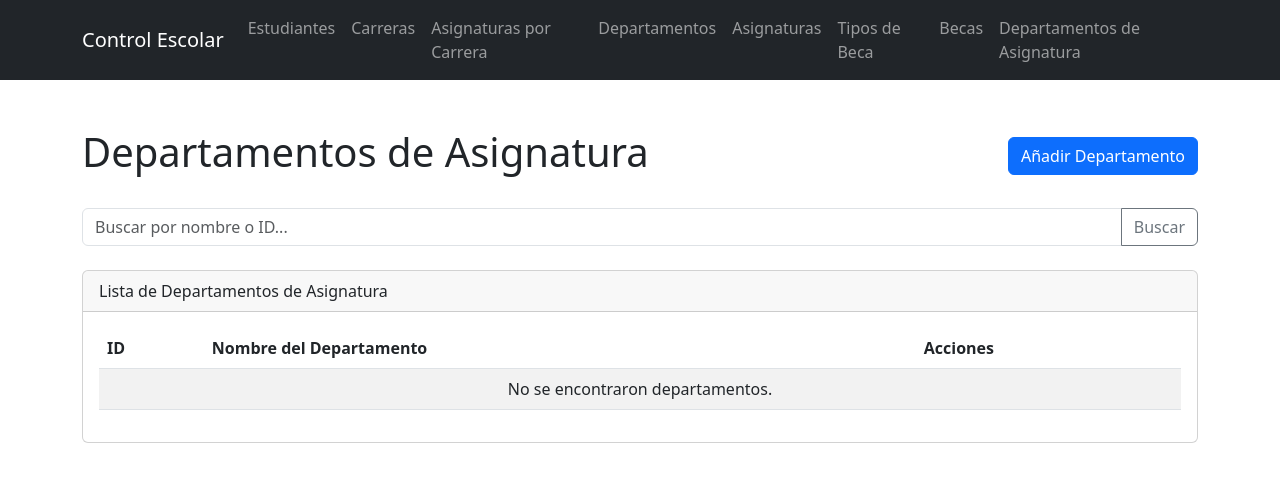
After one commit to luiselodeon/proyecto-bases-de-datos, a Flask app: page /departamentos_asignatura in a window 1280 px wide. The commit adds this page. Shown: the top 482 px of the page. Run offline with Flask 3, Linux system fonts and the light colour scheme; data that the repository does not hold is empty.

Commit message:
Departamentos
Cambio de los departamentos de carrera y asignatura

```diff
--- a/app.py
+++ b/app.py
@@ -414,33 +414,34 @@ def search_carreras():
 # ---------------------------
 # CRUD Asignatura x Carrera
 # ---------------------------
+# ---------------------------
+# CRUD Asignatura x Carrera
+# ---------------------------
 
 @app.route("/asignaturaxcarrera")
 def list_asignaturaxcarrera():
     conn = get_db_connection()
+    if conn is None:
+        return render_template("asignaturaxcarrera_list.html", relaciones=[])
+
     cursor = conn.cursor(dictionary=True)
-
     cursor.execute("""
         SELECT axc.idcarrera,
                c.descripcion_carrera,
                axc.idasignatura,
-               a.nombre_asignatura,
-               axc.departamento_academico,
-               d.nombre_departamento
+               a.nombre_asignatura
         FROM asignaturaxcarrera axc
         JOIN carrera c
           ON axc.idcarrera = c.idcarrera
         JOIN asignatura a
           ON axc.idasignatura = a.idasignatura
-        LEFT JOIN departamentoacademico d
-          ON axc.departamento_academico = d.iddepartamentoacademico
-        ORDER BY axc.idcarrera, axc.idasignatura;
+        ORDER BY c.descripcion_carrera, a.nombre_asignatura;
     """)
-    registros = cursor.fetchall()
+    relaciones = cursor.fetchall()
     cursor.close()
     conn.close()
 
-    return render_template("asignaturaxcarrera_list.html", registros=registros)
+    return render_template("asignaturaxcarrera_list.html", relaciones=relaciones)
 
 
 @app.route("/asignaturaxcarrera/add", methods=["GET", "POST"])
@@ -452,7 +453,7 @@ def add_asignaturaxcarrera():
 
     cursor = conn.cursor(dictionary=True)
 
-    # 🔹 Estos SELECT llenan los menús desplegables
+    # Catálogos para los SELECT
     cursor.execute("""
         SELECT idcarrera, descripcion_carrera
         FROM carrera
@@ -467,30 +468,16 @@ def add_asignaturaxcarrera():
     """)
     asignaturas = cursor.fetchall()
 
-    cursor.execute("""
-        SELECT iddepartamentoacademico, nombre_departamento
-        FROM departamentoacademico
-        ORDER BY iddepartamentoacademico;
-    """)
-    departamentos = cursor.fetchall()
-
-    # 👀 Debug rápido (revisa en la consola del servidor Flask)
-    print("DEBUG AXC -> carreras:", len(carreras),
-          "asignaturas:", len(asignaturas),
-          "departamentos:", len(departamentos))
-
     if request.method == "POST":
         idcarrera = request.form.get("idcarrera")
         idasignatura = request.form.get("idasignatura")
-        iddepto = request.form.get("iddepartamentoacademico")  # puede venir vacío
 
         try:
             cursor2 = conn.cursor()
             cursor2.execute("""
-                INSERT INTO asignaturaxcarrera
-                    (idcarrera, idasignatura, departamento_academico)
-                VALUES (%s, %s, %s)
-            """, (idcarrera, idasignatura, iddepto if iddepto else None))
+                INSERT INTO asignaturaxcarrera (idcarrera, idasignatura)
+                VALUES (%s, %s)
+            """, (idcarrera, idasignatura))
             conn.commit()
             cursor2.close()
             flash("Asignatura asociada a la carrera correctamente.", "success")
@@ -506,70 +493,17 @@ def add_asignaturaxcarrera():
         "asignaturaxcarrera_form.html",
         carreras=carreras,
         asignaturas=asignaturas,
-        departamentos=departamentos,
-        relacion=None   # 👈 importante: el template usa 'relacion'
+        relacion=None
     )
-@app.route("/asignaturaxcarrera/edit/<int:idcarrera>/<int:idasignatura>", methods=["GET", "POST"])
-def edit_asignaturaxcarrera(idcarrera, idasignatura):
+
+
+@app.route("/asignaturaxcarrera/delete/<int:idcarrera>/<int:idasignatura>", methods=["POST"])
+def delete_asignaturaxcarrera(idcarrera, idasignatura):
     conn = get_db_connection()
     if conn is None:
         return redirect(url_for("list_asignaturaxcarrera"))
 
-    cursor = conn.cursor(dictionary=True)
-
-    # Obtener la relación actual
-    cursor.execute("""
-        SELECT idcarrera, idasignatura, departamento_academico
-        FROM asignaturaxcarrera
-        WHERE idcarrera = %s AND idasignatura = %s;
-    """, (idcarrera, idasignatura))
-    relacion = cursor.fetchone()
-
-    if not relacion:
-        flash("Relación no encontrada.", "warning")
-        return redirect(url_for("list_asignaturaxcarrera"))
-
-    # Catálogos
-    cursor.execute("SELECT idcarrera, descripcion_carrera FROM carrera ORDER BY idcarrera;")
-    carreras = cursor.fetchall()
-
-    cursor.execute("SELECT idasignatura, nombre_asignatura FROM asignatura ORDER BY idasignatura;")
-    asignaturas = cursor.fetchall()
-
-    cursor.execute("SELECT iddepartamentoacademico, nombre_departamento FROM departamentoacademico;")
-    departamentos = cursor.fetchall()
-
-    if request.method == "POST":
-        nuevo_depto = request.form.get("departamento_academico") or None
-
-        try:
-            cursor.execute("""
-                UPDATE asignaturaxcarrera
-                SET departamento_academico = %s
-                WHERE idcarrera = %s AND idasignatura = %s
-            """, (nuevo_depto, idcarrera, idasignatura))
-            conn.commit()
-            flash("Relación actualizada correctamente.", "success")
-            return redirect(url_for("list_asignaturaxcarrera"))
-        except mysql.connector.Error as err:
-            conn.rollback()
-            flash(f"Error al actualizar: {err}", "danger")
-
-    cursor.close()
-    conn.close()
-
-    return render_template(
-        "asignaturaxcarrera_form.html",
-        relacion=relacion,
-        carreras=carreras,
-        asignaturas=asignaturas,
-        departamentos=departamentos
-    )
-@app.route("/asignaturaxcarrera/delete/<int:idcarrera>/<int:idasignatura>", methods=["POST"])
-def delete_asignaturaxcarrera(idcarrera, idasignatura):
-    conn = get_db_connection()
     cursor = conn.cursor()
-
     try:
         cursor.execute("""
             DELETE FROM asignaturaxcarrera
@@ -584,51 +518,44 @@ def delete_asignaturaxcarrera(idcarrera, idasignatura):
     cursor.close()
     conn.close()
     return redirect(url_for("list_asignaturaxcarrera"))
+
+
 @app.route("/asignaturaxcarrera/search")
 def search_asignaturaxcarrera():
-    """Busca relaciones asignatura–carrera por carrera, asignatura o departamento."""
-    term = request.args.get("query", "").strip()
-    if not term:
+    query_term = request.args.get("query", "").strip()
+    if not query_term:
         return redirect(url_for("list_asignaturaxcarrera"))
 
     conn = get_db_connection()
     if conn is None:
-        flash("No se pudo conectar a la base de datos.", "danger")
         return redirect(url_for("list_asignaturaxcarrera"))
 
     cursor = conn.cursor(dictionary=True)
-    pattern = f"%{term}%"
+    pattern = f"%{query_term}%"
 
     cursor.execute("""
         SELECT axc.idcarrera,
                c.descripcion_carrera,
                axc.idasignatura,
-               a.nombre_asignatura,
-               axc.departamento_academico,
-               d.nombre_departamento
+               a.nombre_asignatura
         FROM asignaturaxcarrera axc
         JOIN carrera c
           ON axc.idcarrera = c.idcarrera
         JOIN asignatura a
           ON axc.idasignatura = a.idasignatura
-        LEFT JOIN departamentoacademico d
-          ON axc.departamento_academico = d.iddepartamentoacademico
         WHERE c.descripcion_carrera LIKE %s
            OR a.nombre_asignatura LIKE %s
-           OR d.nombre_departamento LIKE %s
-           OR CAST(axc.idcarrera AS CHAR) LIKE %s
-           OR CAST(axc.idasignatura AS CHAR) LIKE %s
-        ORDER BY axc.idcarrera, axc.idasignatura;
-    """, (pattern, pattern, pattern, pattern, pattern))
+           OR axc.idcarrera LIKE %s
+           OR axc.idasignatura LIKE %s
+        ORDER BY c.descripcion_carrera, a.nombre_asignatura;
+    """, (pattern, pattern, pattern, pattern))
 
-    registros = cursor.fetchall()
+    relaciones = cursor.fetchall()
     cursor.close()
     conn.close()
 
-    flash(f'Resultados para "{term}".', "info")
-    # 👇 usamos la misma vista y el mismo nombre de variable que list_asignaturaxcarrera
-    return render_template("asignaturaxcarrera_list.html", registros=registros)
-
+    flash(f'Mostrando resultados para "{query_term}".', "info")
+    return render_template("asignaturaxcarrera_list.html", relaciones=relaciones)
 
 
 
@@ -765,6 +692,9 @@ def search_departamentos():
 # ---------------------------
 # CRUD Asignatura
 # ---------------------------
+# ---------------------------
+# CRUD Asignatura
+# ---------------------------
 
 @app.route("/asignaturas")
 def list_asignaturas():
@@ -774,9 +704,17 @@ def list_asignaturas():
 
     cursor = conn.cursor(dictionary=True)
     cursor.execute("""
-        SELECT idasignatura, nombre_asignatura, creditos_asignatura, horas_por_sesion
-        FROM asignatura
-        ORDER BY idasignatura;
+        SELECT a.idasignatura,
+               a.nombre_asignatura,
+               a.creditos_asignatura,
+               a.horas_por_sesion,
+               a.clave_asignatura,
+               a.iddeptoasignatura,
+               da.nombre_deptoasignatura
+        FROM asignatura a
+        LEFT JOIN departamentoasignatura da
+               ON a.iddeptoasignatura = da.iddeptoasignatura
+        ORDER BY a.idasignatura;
     """)
     asignaturas = cursor.fetchall()
     cursor.close()
@@ -788,38 +726,62 @@ def list_asignaturas():
 @app.route("/asignaturas/add", methods=["GET", "POST"])
 def add_asignatura():
     conn = get_db_connection()
+    if conn is None:
+        return redirect(url_for("list_asignaturas"))
+
     cursor = conn.cursor(dictionary=True)
 
-    # Cargar departamentos para select
-    cursor.execute("SELECT * FROM departamentoacademico ORDER BY iddepartamentoacademico;")
+    # Cargar departamentos de asignatura para el select
+    cursor.execute("""
+        SELECT iddeptoasignatura, nombre_deptoasignatura
+        FROM departamentoasignatura
+        ORDER BY iddeptoasignatura;
+    """)
     departamentos = cursor.fetchall()
-
 
     if request.method == "POST":
         idasignatura = request.form["idasignatura"]
         nombre = request.form["nombre_asignatura"]
         creditos = request.form["creditos_asignatura"]
         horas = request.form.get("horas_por_sesion") or None
+        iddepto = request.form.get("iddeptoasignatura") or None
 
-        conn = get_db_connection()
-        cursor = conn.cursor()
+        # Generar clave_asignatura
+        prefijo = "DEPT"
+        if iddepto:
+            cursor.execute("""
+                SELECT nombre_deptoasignatura
+                FROM departamentoasignatura
+                WHERE iddeptoasignatura = %s
+            """, (iddepto,))
+            row = cursor.fetchone()
+            if row and row["nombre_deptoasignatura"]:
+                prefijo = row["nombre_deptoasignatura"][:4].upper()
+
+        codigo = str(idasignatura)[:3]
+        clave = f"{prefijo}{codigo}"
+
         try:
-            cursor.execute("""
+            cursor2 = conn.cursor()
+            cursor2.execute("""
                 INSERT INTO asignatura
-                (idasignatura, nombre_asignatura, creditos_asignatura, horas_por_sesion)
-                VALUES (%s, %s, %s, %s)
-            """, (idasignatura, nombre, creditos, horas))
+                    (idasignatura, nombre_asignatura, creditos_asignatura,
+                     horas_por_sesion, iddeptoasignatura, clave_asignatura)
+                VALUES (%s, %s, %s, %s, %s, %s)
+            """, (idasignatura, nombre, creditos, horas, iddepto, clave))
             conn.commit()
+            cursor2.close()
             flash("Asignatura añadida correctamente.", "success")
             return redirect(url_for("list_asignaturas"))
         except mysql.connector.Error as err:
             conn.rollback()
             flash(f"Error al añadir asignatura: {err}", "danger")
-        finally:
-            cursor.close()
-            conn.close()
 
-    return render_template("asignatura_form.html", asignatura=None)
+    cursor.close()
+    conn.close()
+    return render_template("asignatura_form.html",
+                           asignatura=None,
+                           departamentos=departamentos)
 
 
 @app.route("/asignaturas/edit/<int:idasignatura>", methods=["GET", "POST"])
@@ -830,11 +792,16 @@ def edit_asignatura(idasignatura):
 
     cursor = conn.cursor(dictionary=True)
 
-    # traer asignatura
+    # Traer asignatura
     cursor.execute("""
-        SELECT idasignatura, nombre_asignatura, creditos_asignatura, horas_por_sesion
-        FROM asignatura
-        WHERE idasignatura = %s;
+        SELECT a.idasignatura,
+               a.nombre_asignatura,
+               a.creditos_asignatura,
+               a.horas_por_sesion,
+               a.iddeptoasignatura,
+               a.clave_asignatura
+        FROM asignatura a
+        WHERE a.idasignatura = %s;
     """, (idasignatura,))
     asignatura = cursor.fetchone()
 
@@ -844,20 +811,46 @@ def edit_asignatura(idasignatura):
         flash("Asignatura no encontrada.", "warning")
         return redirect(url_for("list_asignaturas"))
 
+    # Cargar departamentos
+    cursor.execute("""
+        SELECT iddeptoasignatura, nombre_deptoasignatura
+        FROM departamentoasignatura
+        ORDER BY iddeptoasignatura;
+    """)
+    departamentos = cursor.fetchall()
+
     if request.method == "POST":
         nombre = request.form["nombre_asignatura"]
         creditos = request.form["creditos_asignatura"]
         horas = request.form.get("horas_por_sesion") or None
+        iddepto = request.form.get("iddeptoasignatura") or None
+
+        # Recalcular clave por si cambió el departamento
+        prefijo = "DEPT"
+        if iddepto:
+            cursor.execute("""
+                SELECT nombre_deptoasignatura
+                FROM departamentoasignatura
+                WHERE iddeptoasignatura = %s
+            """, (iddepto,))
+            row = cursor.fetchone()
+            if row and row["nombre_deptoasignatura"]:
+                prefijo = row["nombre_deptoasignatura"][:4].upper()
+
+        codigo = str(idasignatura)[:3]
+        clave = f"{prefijo}{codigo}"
 
         try:
             cursor2 = conn.cursor()
             cursor2.execute("""
                 UPDATE asignatura
-                SET nombre_asignatura = %s,
+                SET nombre_asignatura   = %s,
                     creditos_asignatura = %s,
-                    horas_por_sesion = %s
+                    horas_por_sesion    = %s,
+                    iddeptoasignatura   = %s,
+                    clave_asignatura    = %s
                 WHERE idasignatura = %s
-            """, (nombre, creditos, horas, idasignatura))
+            """, (nombre, creditos, horas, iddepto, clave, idasignatura))
             conn.commit()
             cursor2.close()
             flash("Asignatura actualizada correctamente.", "success")
@@ -868,7 +861,9 @@ def edit_asignatura(idasignatura):
 
     cursor.close()
     conn.close()
-    return render_template("asignatura_form.html", asignatura=asignatura)
+    return render_template("asignatura_form.html",
+                           asignatura=asignatura,
+                           departamentos=departamentos)
 
 
 @app.route("/asignaturas/delete/<int:idasignatura>", methods=["POST"])
@@ -879,7 +874,10 @@ def delete_asignatura(idasignatura):
 
     cursor = conn.cursor()
     try:
-        cursor.execute("DELETE FROM asignatura WHERE idasignatura = %s;", (idasignatura,))
+        cursor.execute(
+            "DELETE FROM asignatura WHERE idasignatura = %s;",
+            (idasignatura,)
+        )
         conn.commit()
         flash("Asignatura eliminada correctamente.", "success")
     except mysql.connector.Error as err:
@@ -891,33 +889,6 @@ def delete_asignatura(idasignatura):
 
     return redirect(url_for("list_asignaturas"))
 
-@app.route("/asignaturas/search")
-def search_asignaturas():
-    query_term = request.args.get("query", "")
-    if not query_term:
-        return redirect(url_for("list_asignaturas"))
-
-    conn = get_db_connection()
-    if conn is None:
-        return redirect(url_for("list_asignaturas"))
-
-    cursor = conn.cursor(dictionary=True)
-    like = f"%{query_term}%"
-
-    cursor.execute("""
-        SELECT idasignatura, nombre_asignatura, creditos_asignatura, horas_por_sesion
-        FROM asignatura
-        WHERE nombre_asignatura LIKE %s
-           OR idasignatura LIKE %s
-        ORDER BY idasignatura;
-    """, (like, like))
-
-    asignaturas = cursor.fetchall()
-    cursor.close()
-    conn.close()
-
-    flash(f'Mostrando resultados para "{query_term}".', "info")
-    return render_template("asignatura_list.html", asignaturas=asignaturas)
 
 # ---------------------------
 # CRUD Tipo de Beca
@@ -1234,6 +1205,140 @@ def search_becas():
     flash(f'Mostrando resultados para "{query_term}".', "info")
     return render_template("beca_list.html", becas=becas)
 
+# ---------------------------
+# CRUD Departamento de Asignatura
+# ---------------------------
+
+@app.route("/departamentos_asignatura")
+def list_departamentos_asignatura():
+    conn = get_db_connection()
+    cursor = conn.cursor(dictionary=True)
+
+    cursor.execute("""
+        SELECT iddeptoasignatura, nombre_deptoasignatura
+        FROM departamentoasignatura
+        ORDER BY iddeptoasignatura;
+    """)
+    departamentos = cursor.fetchall()
+
+    cursor.close()
+    conn.close()
+    return render_template("departamentoasignatura_list.html", departamentos=departamentos)
+
+
+@app.route("/departamentos_asignatura/add", methods=["GET", "POST"])
+def add_departamento_asignatura():
+    if request.method == "POST":
+        iddep = request.form["iddeptoasignatura"]
+        nombre = request.form["nombre_deptoasignatura"]
+
+        conn = get_db_connection()
+        cursor = conn.cursor()
+
+        try:
+            cursor.execute("""
+                INSERT INTO departamentoasignatura
+                (iddeptoasignatura, nombre_deptoasignatura)
+                VALUES (%s, %s)
+            """, (iddep, nombre))
+
+            conn.commit()
+            flash("Departamento de asignatura añadido correctamente.", "success")
+            return redirect(url_for("list_departamentos_asignatura"))
+        except mysql.connector.Error as err:
+            conn.rollback()
+            flash(f"Error al añadir: {err}", "danger")
+
+        cursor.close()
+        conn.close()
+
+    return render_template("departamentoasignatura_form.html", departamento=None)
+
+
+@app.route("/departamentos_asignatura/edit/<int:iddep>", methods=["GET", "POST"])
+def edit_departamento_asignatura(iddep):
+    conn = get_db_connection()
+    cursor = conn.cursor(dictionary=True)
+
+    cursor.execute("""
+        SELECT *
+        FROM departamentoasignatura
+        WHERE iddeptoasignatura = %s;
+    """, (iddep,))
+    departamento = cursor.fetchone()
+
+    if not departamento:
+        flash("Departamento no encontrado.", "warning")
+        return redirect(url_for("list_departamentos_asignatura"))
+
+    if request.method == "POST":
+        nombre = request.form["nombre_deptoasignatura"]
+
+        try:
+            cursor2 = conn.cursor()
+            cursor2.execute("""
+                UPDATE departamentoasignatura
+                SET nombre_deptoasignatura = %s
+                WHERE iddeptoasignatura = %s
+            """, (nombre, iddep))
+            conn.commit()
+            flash("Departamento de asignatura actualizado correctamente.", "success")
+            return redirect(url_for("list_departamentos_asignatura"))
+        except mysql.connector.Error as err:
+            conn.rollback()
+            flash(f"Error al actualizar: {err}", "danger")
+
+    cursor.close()
+    conn.close()
+    return render_template("departamentoasignatura_form.html", departamento=departamento)
+
+
+@app.route("/departamentos_asignatura/delete/<int:iddep>", methods=["POST"])
+def delete_departamento_asignatura(iddep):
+    conn = get_db_connection()
+    cursor = conn.cursor()
+
+    try:
+        cursor.execute("""
+            DELETE FROM departamentoasignatura
+            WHERE iddeptoasignatura = %s
+        """, (iddep,))
+        conn.commit()
+        flash("Departamento de asignatura eliminado.", "success")
+    except mysql.connector.Error as err:
+        conn.rollback()
+        flash(f"No se pudo eliminar: {err}", "danger")
+
+    cursor.close()
+    conn.close()
+    return redirect(url_for("list_departamentos_asignatura"))
+
+
+# ---------------------------
+# BUSCAR DEPARTAMENTO
+# ---------------------------
+
+@app.route("/departamentos_asignatura/search")
+def search_departamentos_asignatura():
+    term = request.args.get("query", "")
+
+    conn = get_db_connection()
+    cursor = conn.cursor(dictionary=True)
+
+    cursor.execute("""
+        SELECT *
+        FROM departamentoasignatura
+        WHERE nombre_deptoasignatura LIKE %s
+           OR iddeptoasignatura LIKE %s
+        ORDER BY iddeptoasignatura;
+    """, (f"%{term}%", f"%{term}%"))
+
+    resultados = cursor.fetchall()
+    cursor.close()
+    conn.close()
+
+    flash(f'Resultados para "{term}"', "info")
+    return render_template("departamentoasignatura_list.html", departamentos=resultados)
 
 
 
--- a/templates/base.html
+++ b/templates/base.html
@@ -47,6 +47,11 @@
         <li class="nav-item">
             <a class="nav-link" href="{{ url_for('list_becas') }}">Becas</a>
         </li>
+        <!-- Departamento de Asignatura -->
+        <li class="nav-item">
+            <a class="nav-link" href="{{ url_for('list_departamentos_asignatura') }}">Departamentos de Asignatura</a>
+        </li>
+
 
       </ul>
     </div>
--- /dev/null
+++ b/templates/departamentoasignatura_list.html
@@ -0,0 +1,59 @@
+{% extends 'base.html' %}
+
+{% block title %}Departamentos de Asignatura{% endblock %}
+
+{% block content %}
+<div class="d-flex justify-content-between align-items-center mb-4">
+    <h1>Departamentos de Asignatura</h1>
+    <a href="{{ url_for('add_departamento_asignatura') }}" class="btn btn-primary">
+        Añadir Departamento
+    </a>
+</div>
+
+<form action="{{ url_for('search_departamentos_asignatura') }}" method="get" class="mb-4">
+    <div class="input-group">
+        <input type="text" class="form-control" name="query"
+               placeholder="Buscar por nombre o ID...">
+        <button class="btn btn-outline-secondary" type="submit">Buscar</button>
+    </div>
+</form>
+
+<div class="card">
+    <div class="card-header">Lista de Departamentos de Asignatura</div>
+    <div class="card-body">
+        <table class="table table-striped">
+            <thead>
+                <tr>
+                    <th>ID</th>
+                    <th>Nombre del Departamento</th>
+                    <th>Acciones</th>
+                </tr>
+            </thead>
+            <tbody>
+                {% for d in departamentos %}
+                <tr>
+                    <td>{{ d.iddeptoasignatura }}</td>
+                    <td>{{ d.nombre_deptoasignatura }}</td>
+                    <td>
+                        <a href="{{ url_for('edit_departamento_asignatura', iddep=d.iddeptoasignatura) }}"
+                           class="btn btn-sm btn-warning">Editar</a>
+
+                        <form action="{{ url_for('delete_departamento_asignatura', iddep=d.iddeptoasignatura) }}"
+                              method="post" style="display:inline;">
+                            <button type="submit" class="btn btn-sm btn-danger"
+                                    onclick="return confirm('¿Eliminar departamento?');">
+                                Eliminar
+                            </button>
+                        </form>
+                    </td>
+                </tr>
+                {% else %}
+                <tr>
+                    <td colspan="3" class="text-center">No se encontraron departamentos.</td>
+                </tr>
+                {% endfor %}
+            </tbody>
+        </table>
+    </div>
+</div>
+{% endblock %}
```
Also changed, not shown: Script_Intersemestral.sql (+46 -28 lines), templates/asignatura_form.html (+25 -0 lines), templates/asignatura_list.html (+15 -21 lines), templates/asignaturaxcarrera_form.html (+11 -23 lines), templates/asignaturaxcarrera_list.html (+12 -18 lines), templates/departamentoasignatura_form.html (added, +32 -0 lines).
